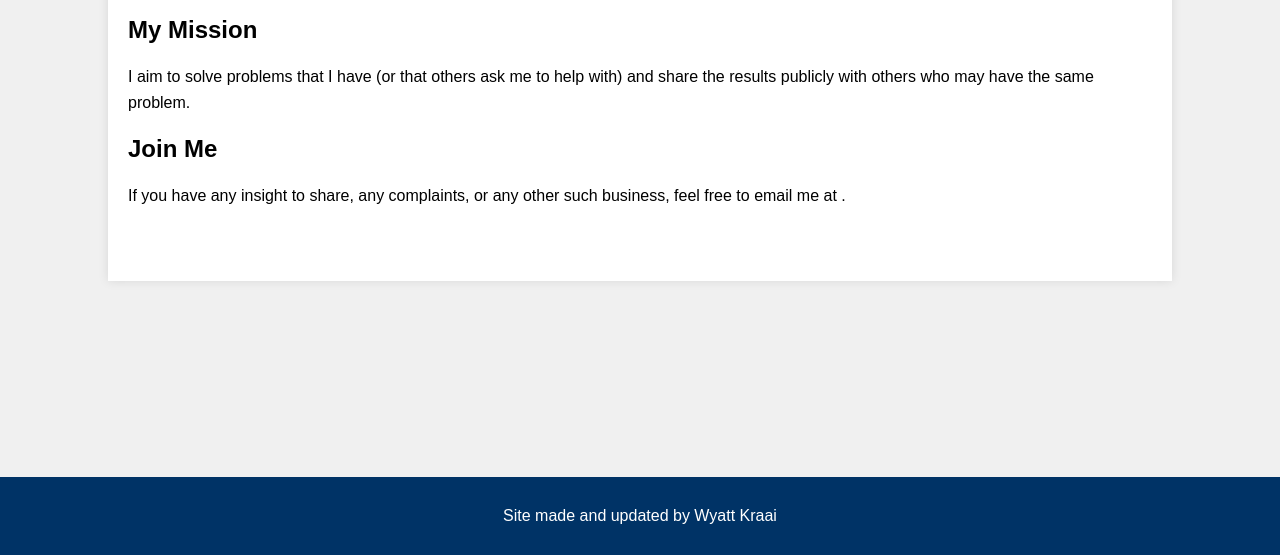
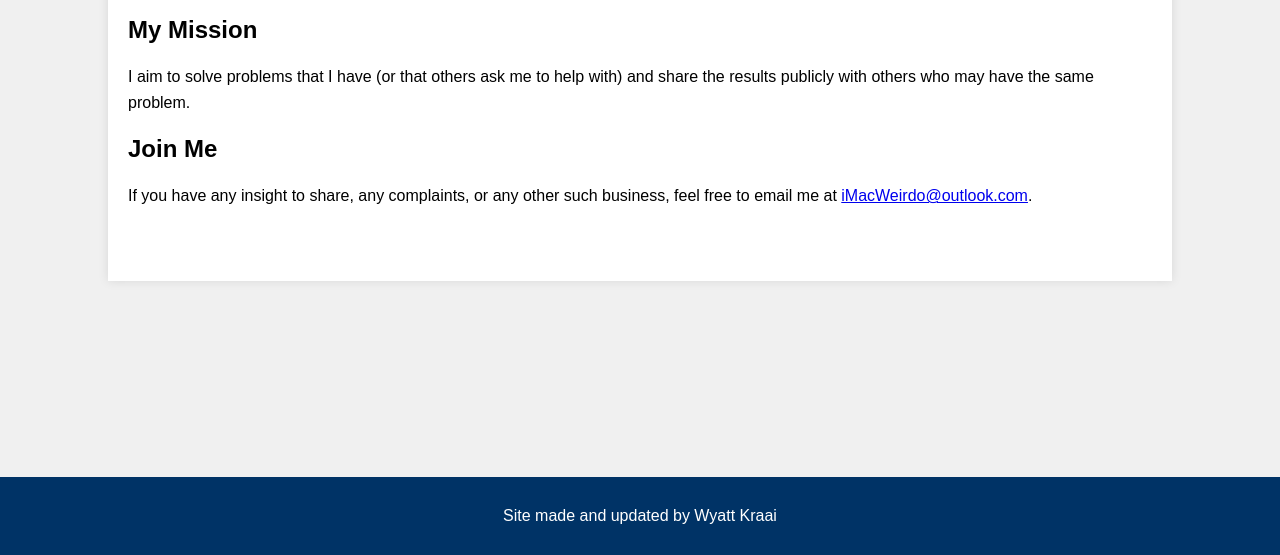
Before and after one commit to iMacWeirdo/iMacWeirdo.github.io, a plain HTML site: page about.html in a window 1280 px wide. Shown: the part 245-800 px from the top of the page. Drawn offline with Linux system fonts and the light colour scheme.

Commit message:
Update about.html
Fix email disappearance

```diff
--- a/about.html
+++ b/about.html
@@ -74,7 +74,7 @@
     <p>I aim to solve problems that I have (or that others ask me to help with) and share the results publicly with others who may have the same problem.</p>
 
     <h2>Join Me</h2>
-    <p>If you have any insight to share, any complaints, or any other such business, feel free to email me at <a href="mailto:imacweirdo@outlook.com"></a>.</p>
+    <p>If you have any insight to share, any complaints, or any other such business, feel free to email me at <a href="mailto:imacweirdo@outlook.com">iMacWeirdo@outlook.com</a>.</p>
     <p>  </p>
     <p>  </p>
     <br></br>
```
